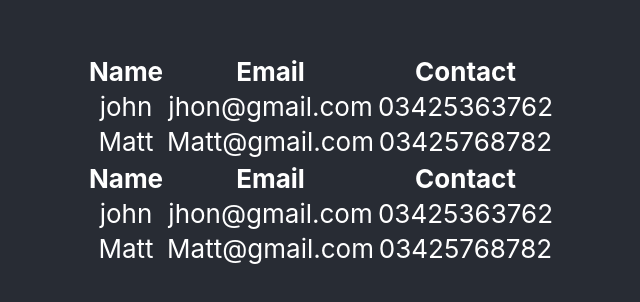
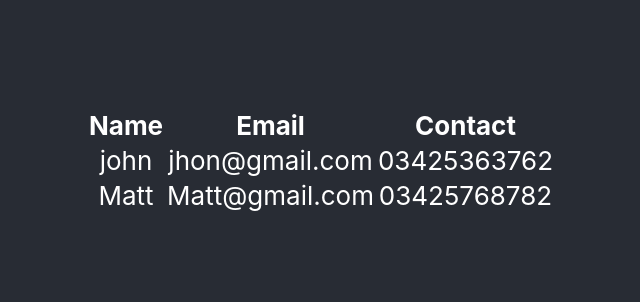
Before and after one commit to haseebulamin/React-Course-Project, a React (Create React App) app: page / in a window 1280 px wide. Shown: the part 240-542 px from the top of the page, without its empty margins (319-959 px from the left). Built offline with nearby package versions, Linux system fonts and the light colour scheme.

Commit message:
remove table

```diff
--- a/src/Components/React-roadmap-Docs/MapRevision.jsx
+++ b/src/Components/React-roadmap-Docs/MapRevision.jsx
@@ -36,24 +36,6 @@ export default function MapRevision() {
           ))}
         </tbody>
       </table>
-      <table>
-        <thead>
-          <tr>
-            <th>Name</th>
-            <th>Email</th>
-            <th>Contact</th>
-          </tr>
-        </thead>
-        <tbody>
-          {students.map((data, i) => (
-            <tr key={i}>
-              <td>{data.name}</td>
-              <td>{data.email}</td>
-              <td>{data.contact}</td>
-            </tr>
-          ))}
-        </tbody>
-      </table>
     </div>
   )
 }
```
